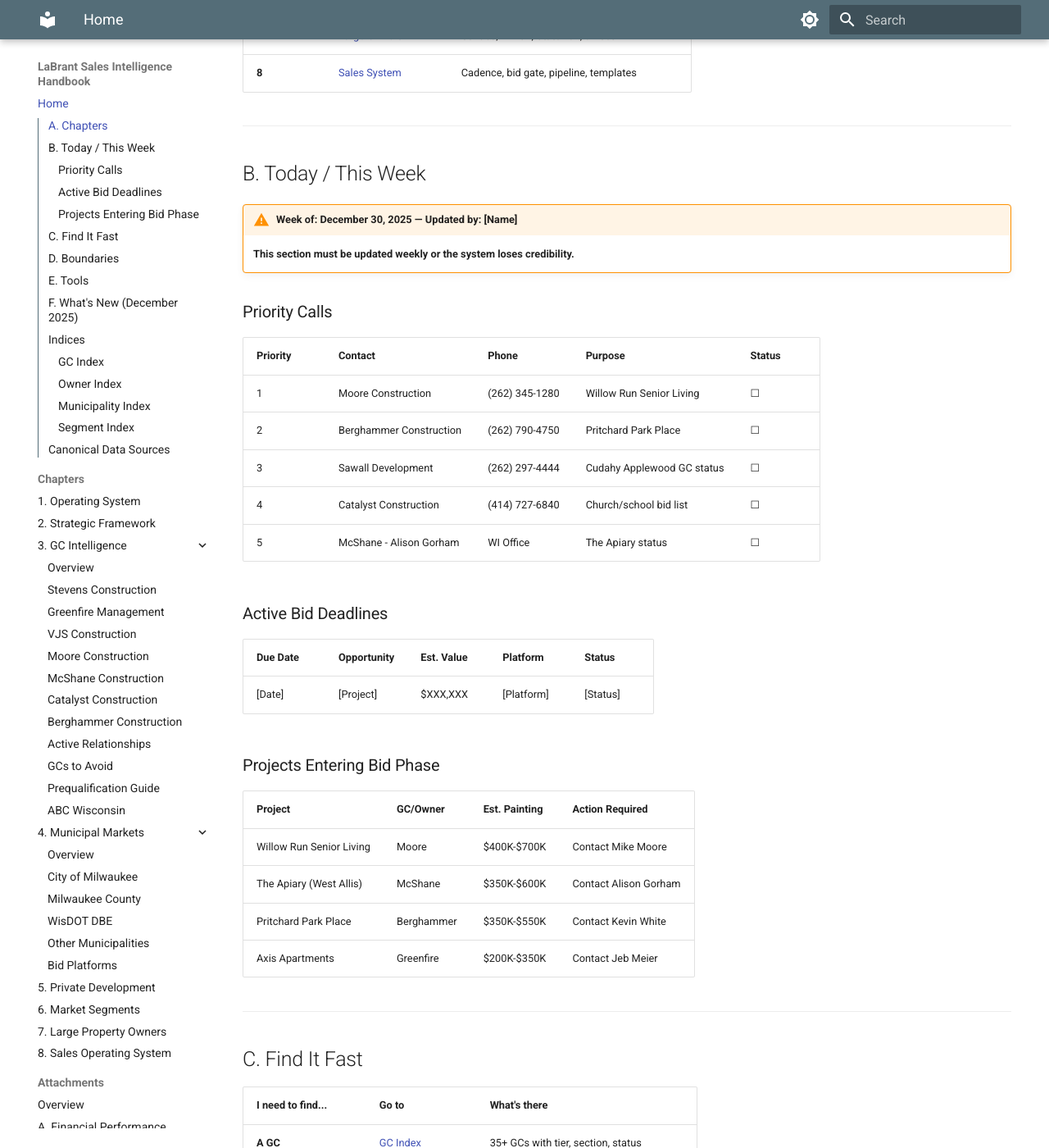
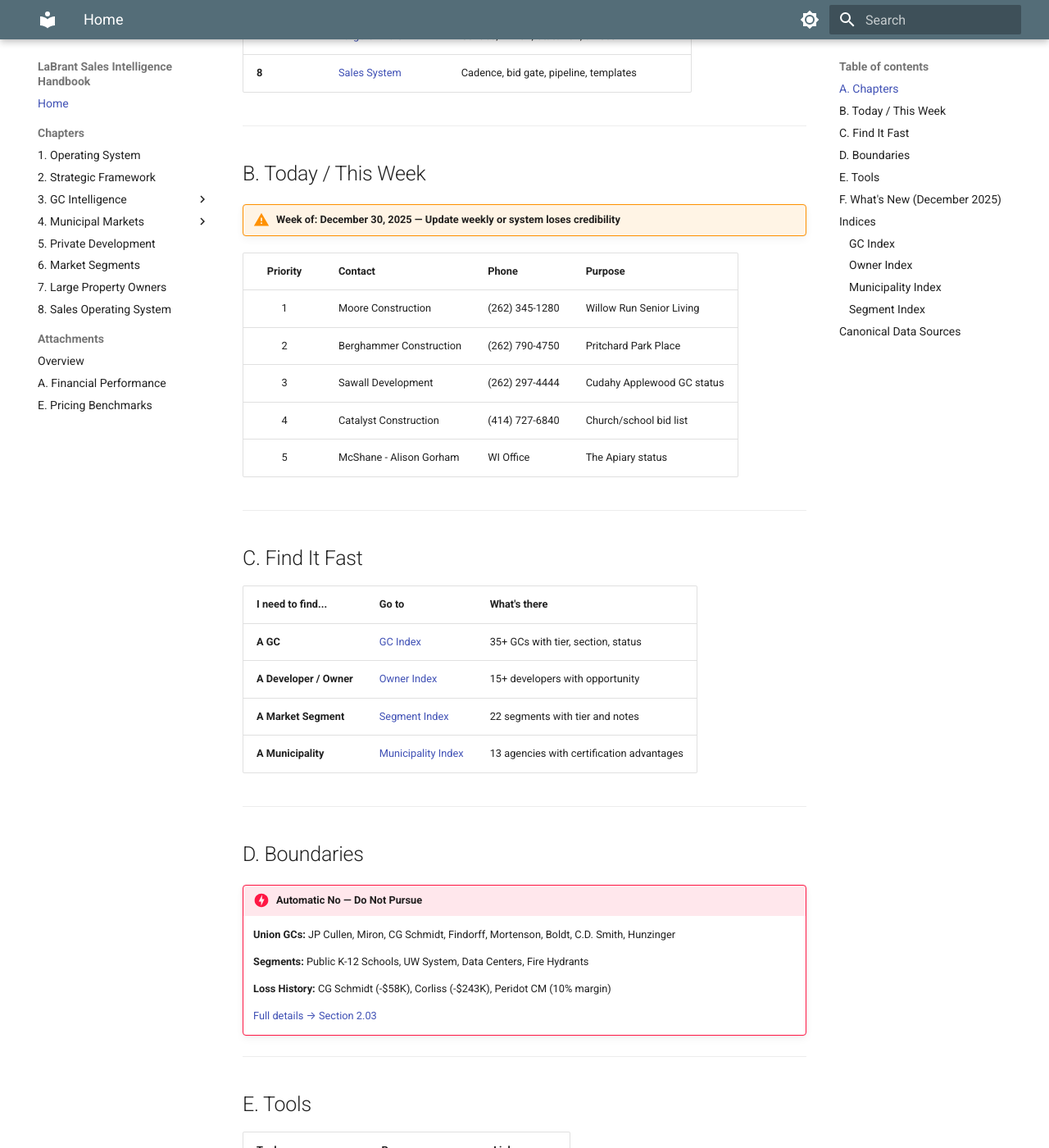
Before and after one commit to LaBrant-Associates-LLC/labrant-sales-intelligence, an MkDocs documentation site: the page built from docs/index.md, in a window 1280 px wide and 1400 px high, scrolled down 665 px. Shown: the whole window at 82% size. Built offline with MkDocs 1.6.1 and Material for MkDocs 9.7.7, drawn with Linux system fonts in a browser that asks for light colours.

Commit message:
Compact homepage and collapse nav sections by default

```diff
--- a/docs/index.md
+++ b/docs/index.md
@@ -22,34 +22,15 @@
 
 ## B. Today / This Week
 
-!!! warning "Week of: December 30, 2025 — Updated by: [Name]"
+!!! warning "Week of: December 30, 2025 — Update weekly or system loses credibility"
 
-    **This section must be updated weekly or the system loses credibility.**
-
-### Priority Calls
-
-| Priority | Contact | Phone | Purpose | Status |
-|----------|---------|-------|---------|--------|
-| 1 | Moore Construction | (262) 345-1280 | Willow Run Senior Living | ☐ |
-| 2 | Berghammer Construction | (262) 790-4750 | Pritchard Park Place | ☐ |
-| 3 | Sawall Development | (262) 297-4444 | Cudahy Applewood GC status | ☐ |
-| 4 | Catalyst Construction | (414) 727-6840 | Church/school bid list | ☐ |
-| 5 | McShane - Alison Gorham | WI Office | The Apiary status | ☐ |
-
-### Active Bid Deadlines
-
-| Due Date | Opportunity | Est. Value | Platform | Status |
-|----------|-------------|------------|----------|--------|
-| [Date] | [Project] | $XXX,XXX | [Platform] | [Status] |
-
-### Projects Entering Bid Phase
-
-| Project | GC/Owner | Est. Painting | Action Required |
-|---------|----------|---------------|-----------------|
-| Willow Run Senior Living | Moore | $400K-$700K | Contact Mike Moore |
-| The Apiary (West Allis) | McShane | $350K-$600K | Contact Alison Gorham |
-| Pritchard Park Place | Berghammer | $350K-$550K | Contact Kevin White |
-| Axis Apartments | Greenfire | $200K-$350K | Contact Jeb Meier |
+| Priority | Contact | Phone | Purpose |
+|:--------:|---------|-------|---------|
+| 1 | Moore Construction | (262) 345-1280 | Willow Run Senior Living |
+| 2 | Berghammer Construction | (262) 790-4750 | Pritchard Park Place |
+| 3 | Sawall Development | (262) 297-4444 | Cudahy Applewood GC status |
+| 4 | Catalyst Construction | (414) 727-6840 | Church/school bid list |
+| 5 | McShane - Alison Gorham | WI Office | The Apiary status |
 
 ---
 
--- a/mkdocs.yml
+++ b/mkdocs.yml
@@ -21,11 +21,9 @@ theme:
     - navigation.instant
     - navigation.tracking
     - navigation.sections
-    - navigation.expand
     - navigation.top
     - search.highlight
     - search.share
-    - toc.integrate
     - content.tabs.link
   icon:
     repo: fontawesome/brands/github
```
